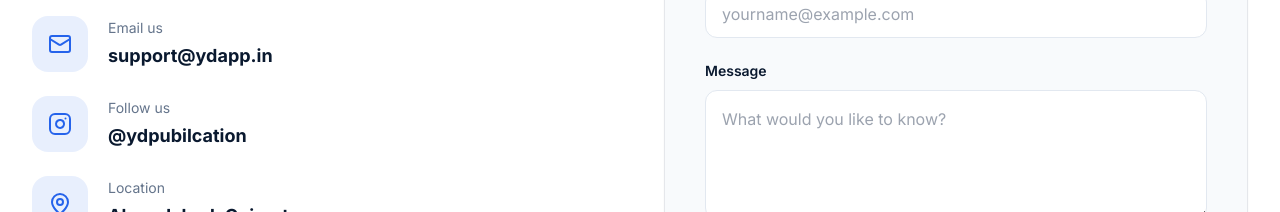
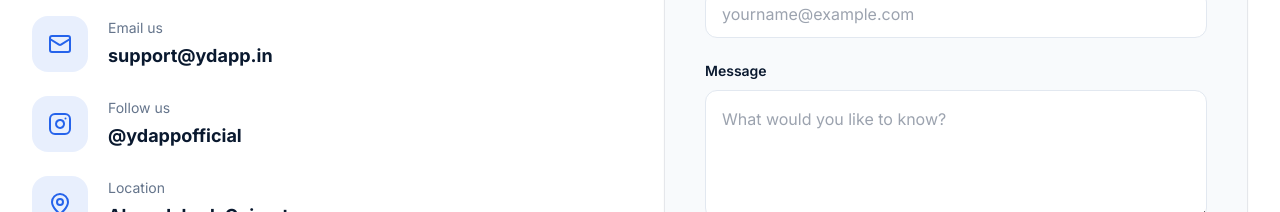
Before and after one commit to yuvraj0312-star/yd-publication-website, a React (Vite) app: page / in a window 1280 px wide. Shown: the part 5060-5272 px from the top of the page. Built offline with nearby package versions, Linux system fonts and the light colour scheme; no server answers.

Commit message:
Update Contact 3.jsx

```diff
--- a/src/components/Contact.jsx
+++ b/src/components/Contact.jsx
@@ -69,7 +69,7 @@ export default function Contact() {
                 </div>
                 <div>
                   <p className="text-sm text-muted-foreground mb-1">Follow us</p>
-                  <p className="font-bold text-navy text-lg">@ydpubilcation</p>
+                  <p className="font-bold text-navy text-lg">@ydappofficial</p>
                 </div>
               </div>
               <div className="flex items-center gap-5">
```
